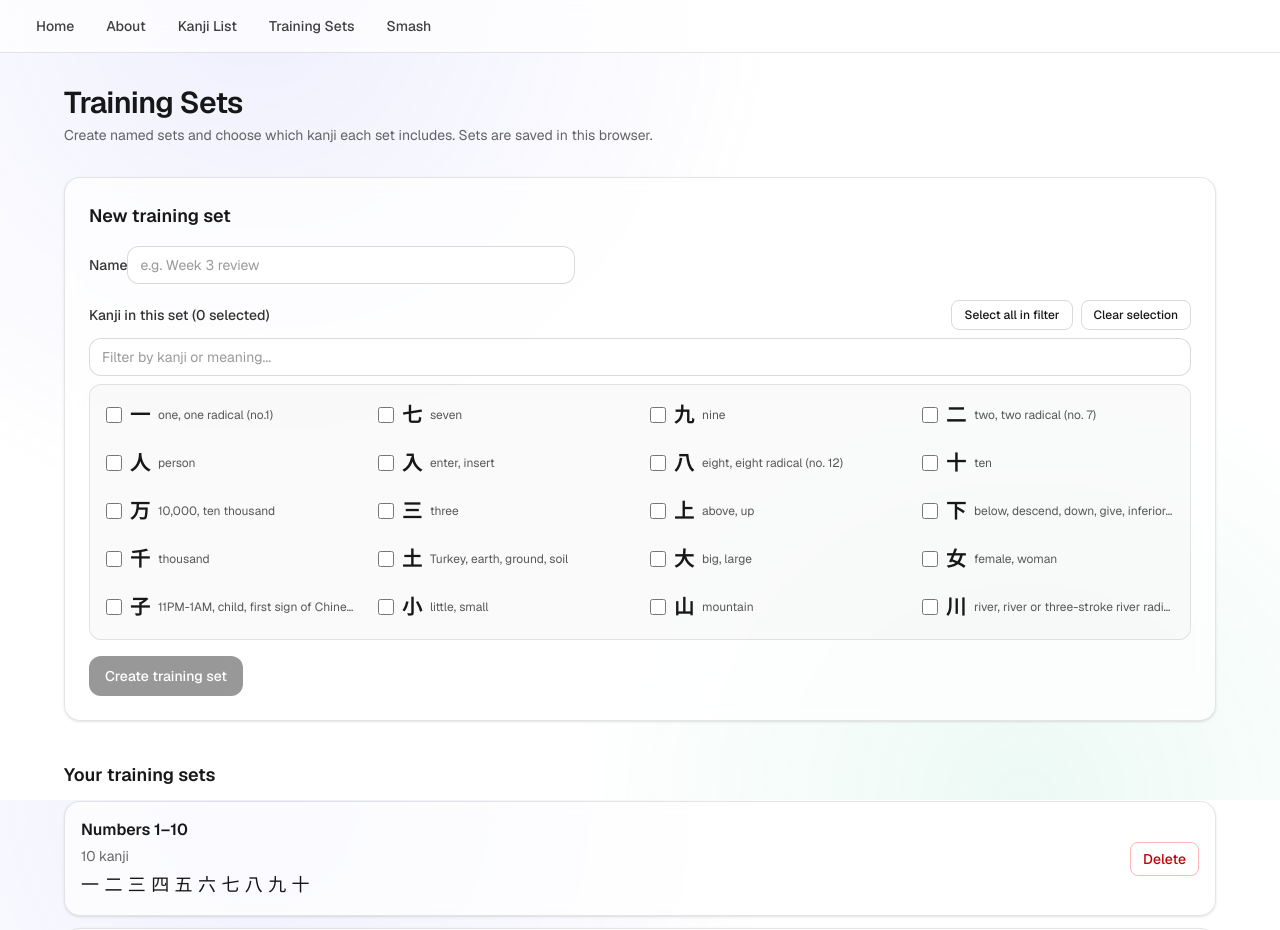
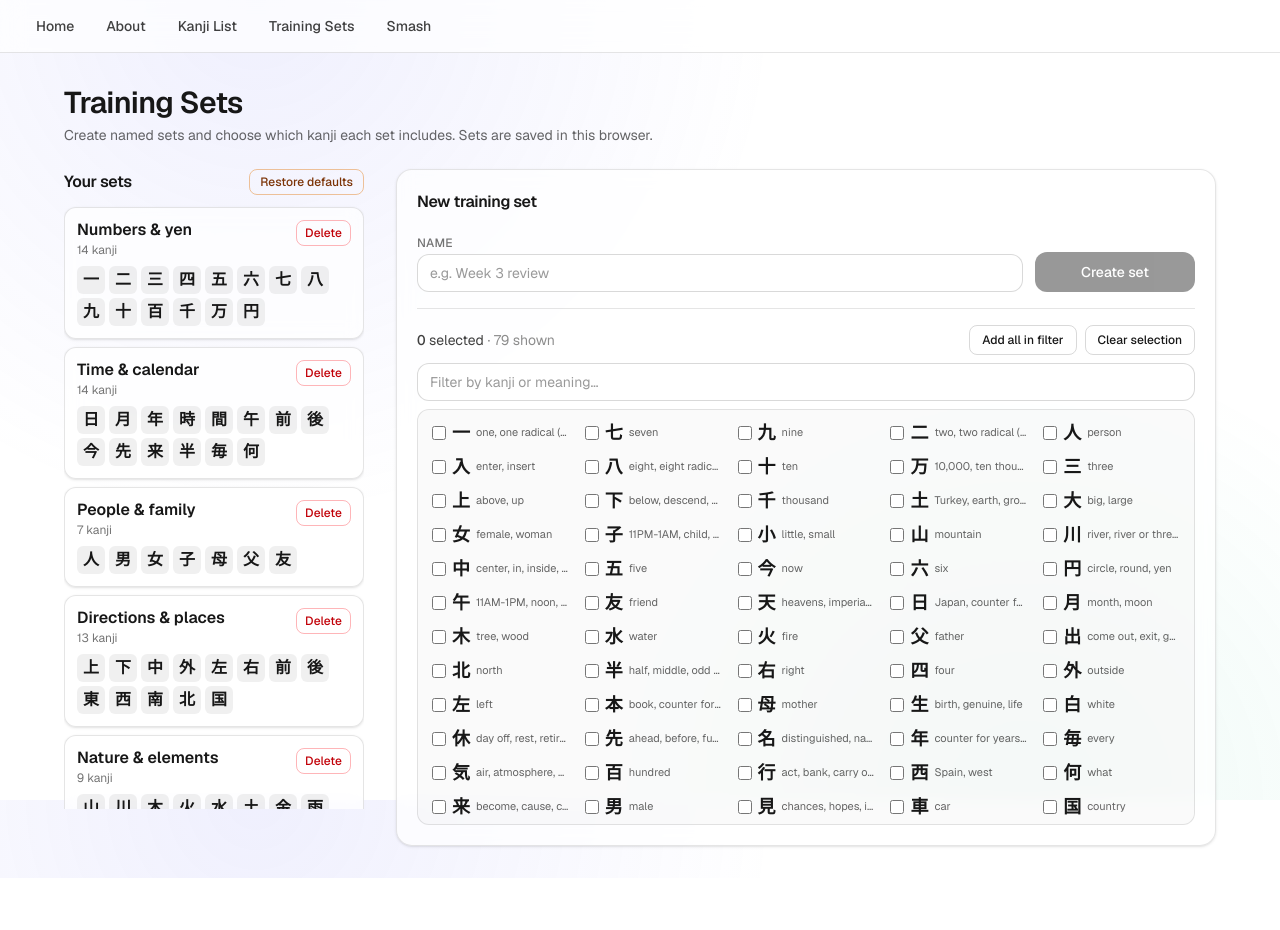
Before and after one commit to merklegroot/smash, a Next.js app: page /training-sets in a window 1280 px wide. Shown: the top 930 px of the page. After the commit the page ends 878 px from the top, so only its background shows below. Built offline with nearby package versions, Linux system fonts and the light colour scheme.

Commit message:
restore default training sets

```diff
--- a/app/training-sets/page.tsx
+++ b/app/training-sets/page.tsx
@@ -2,6 +2,8 @@
 
 import { useCallback, useEffect, useMemo, useState } from "react";
 import type { KanjiApiResponse, KanjiItem } from "@/lib/kanji/types";
+import { DEFAULT_TRAINING_SETS } from "@/lib/training-sets/defaults";
+import { saveSmashPoolPreference } from "@/lib/training-sets/preference";
 import { createTrainingSetId, loadTrainingSets, saveTrainingSets } from "@/lib/training-sets/storage";
 import type { TrainingSet } from "@/lib/training-sets/types";
 
@@ -94,8 +96,24 @@ export default function TrainingSets() {
     persist(sets.filter((s) => s.id !== id));
   };
 
+  const handleRestoreDefaults = () => {
+    if (
+      !window.confirm(
+        "Replace all training sets with the built-in defaults? Your current sets will be removed. If Smash was using a training set, it will switch to the full kanji pool. This cannot be undone.",
+      )
+    ) {
+      return;
+    }
+    const fresh = DEFAULT_TRAINING_SETS.map((s) => ({
+      ...s,
+      kanjiChars: [...s.kanjiChars],
+    }));
+    persist(fresh);
+    saveSmashPoolPreference({ mode: "auto" });
+  };
+
   return (
-    <section className="mx-auto flex w-full max-w-6xl flex-1 flex-col gap-8">
+    <section className="mx-auto flex w-full max-w-6xl flex-1 flex-col gap-6">
       <header className="space-y-1">
         <h1 className="text-3xl font-semibold tracking-tight">Training Sets</h1>
         <p className="text-sm text-black/60 dark:text-white/60">
@@ -116,15 +134,72 @@ export default function TrainingSets() {
       )}
 
       {!isLoadingKanji && !kanjiError && storageReady && (
-        <div className="flex flex-col gap-10">
+        <div className="flex min-h-0 flex-col gap-8 lg:grid lg:grid-cols-[minmax(240px,300px)_minmax(0,1fr)] lg:items-start lg:gap-8">
+          {/* Sidebar: saved sets first on mobile for quick access */}
+          <aside className="order-1 flex min-h-0 flex-col gap-3 lg:sticky lg:top-20 lg:max-h-[min(640px,calc(100vh-6rem))] lg:overflow-y-auto">
+            <div className="flex flex-wrap items-center justify-between gap-2">
+              <h2 className="text-base font-semibold tracking-tight">Your sets</h2>
+              <button
+                type="button"
+                onClick={handleRestoreDefaults}
+                className="rounded-lg border border-amber-600/40 px-2.5 py-1 text-xs font-medium text-amber-900 transition hover:bg-amber-500/15 dark:border-amber-500/45 dark:text-amber-100 dark:hover:bg-amber-500/10"
+              >
+                Restore defaults
+              </button>
+            </div>
+            {sets.length === 0 ? (
+              <p className="rounded-2xl border border-dashed border-black/15 px-4 py-8 text-center text-sm text-black/55 dark:border-white/20 dark:text-white/55">
+                No sets yet. Use the form to create one.
+              </p>
+            ) : (
+              <ul className="flex flex-col gap-2">
+                {sets.map((set) => (
+                  <li
+                    key={set.id}
+                    className="rounded-xl border border-black/10 bg-white/70 p-3 shadow-sm backdrop-blur dark:border-white/10 dark:bg-white/5"
+                  >
+                    <div className="flex items-start justify-between gap-2">
+                      <div className="min-w-0 flex-1">
+                        <p className="font-semibold leading-tight">{set.name}</p>
+                        <p className="mt-0.5 text-xs text-black/55 dark:text-white/55">
+                          {set.kanjiChars.length} kanji
+                        </p>
+                      </div>
+                      <button
+                        type="button"
+                        onClick={() => handleDelete(set.id)}
+                        className="shrink-0 rounded-lg border border-red-500/35 px-2 py-1 text-xs font-medium text-red-700 transition hover:bg-red-500/10 dark:text-red-300 dark:hover:bg-red-500/15"
+                      >
+                        Delete
+                      </button>
+                    </div>
+                    <div className="mt-2 flex flex-wrap gap-1">
+                      {set.kanjiChars.map((c) => (
+                        <span
+                          key={`${set.id}-${c}`}
+                          className="inline-flex min-w-[1.75rem] items-center justify-center rounded-md bg-black/[0.06] px-1.5 py-0.5 text-base font-semibold tabular-nums dark:bg-white/[0.08]"
+                          title={kanji.find((k) => k.kanji === c)?.meaning}
+                        >
+                          {c}
+                        </span>
+                      ))}
+                    </div>
+                  </li>
+                ))}
+              </ul>
+            )}
+          </aside>
+
+          {/* Main: builder */}
           <form
             onSubmit={handleCreate}
-            className="rounded-2xl border border-black/10 bg-white/70 p-6 shadow-sm backdrop-blur dark:border-white/10 dark:bg-white/5"
+            className="order-2 flex min-w-0 flex-col gap-4 rounded-2xl border border-black/10 bg-white/70 p-5 shadow-sm backdrop-blur dark:border-white/10 dark:bg-white/5"
           >
-            <h2 className="mb-4 text-lg font-semibold">New training set</h2>
-            <div className="flex flex-col gap-4">
-              <label className="block space-y-1.5">
-                <span className="text-sm font-medium text-black/80 dark:text-white/80">
+            <h2 className="text-base font-semibold tracking-tight">New training set</h2>
+
+            <div className="flex flex-col gap-3 sm:flex-row sm:items-end sm:gap-3">
+              <label className="block min-w-0 flex-1 space-y-1.5">
+                <span className="text-xs font-medium uppercase tracking-wide text-black/55 dark:text-white/55">
                   Name
                 </span>
                 <input
@@ -132,14 +207,30 @@ export default function TrainingSets() {
                   value={newName}
                   onChange={(e) => setNewName(e.target.value)}
                   placeholder="e.g. Week 3 review"
-                  className="w-full max-w-md rounded-xl border border-black/15 bg-white px-3 py-2 text-sm outline-none ring-black/20 transition placeholder:text-black/40 focus:ring-2 dark:border-white/15 dark:bg-black/40 dark:placeholder:text-white/40 dark:focus:ring-white/30"
+                  className="w-full cursor-text rounded-xl border border-black/15 bg-white px-3 py-2 text-sm outline-none ring-black/20 transition placeholder:text-black/40 focus:ring-2 dark:border-white/15 dark:bg-black/40 dark:placeholder:text-white/40 dark:focus:ring-white/30"
                 />
               </label>
+              <button
+                type="submit"
+                disabled={!newName.trim() || selectedChars.size === 0}
+                className="shrink-0 rounded-xl bg-black px-4 py-2.5 text-sm font-medium text-white transition enabled:hover:bg-black/85 disabled:cursor-not-allowed disabled:opacity-40 dark:bg-white dark:text-black dark:enabled:hover:bg-white/90 sm:min-w-[10rem]"
+              >
+                Create set
+              </button>
+            </div>
 
-              <div className="space-y-2">
-                <div className="flex flex-wrap items-center justify-between gap-2">
-                  <span className="text-sm font-medium text-black/80 dark:text-white/80">
-                    Kanji in this set ({selectedChars.size} selected)
+            <div className="space-y-2 border-t border-black/10 pt-4 dark:border-white/10">
+              <div className="flex flex-col gap-2 sm:flex-row sm:flex-wrap sm:items-center sm:justify-between">
+                <span className="text-sm text-black/75 dark:text-white/75">
+                  <span className="font-medium tabular-nums">{selectedChars.size}</span> selected
+                  {kanji.length > 0 && (
+                    <span className="text-black/45 dark:text-white/45">
+                      {" "}
+                      · {filteredKanji.length === kanji.length
+                        ? `${kanji.length} shown`
+                        : `${filteredKanji.length} match`}
+                    </span>
+                  )}
                 </span>
                 <div className="flex flex-wrap gap-2">
                   <button
@@ -147,7 +238,7 @@ export default function TrainingSets() {
                     onClick={selectAllFiltered}
                     className="rounded-lg border border-black/15 px-3 py-1.5 text-xs font-medium transition hover:bg-black/5 dark:border-white/15 dark:hover:bg-white/10"
                   >
-                      Select all in filter
+                    Add all in filter
                   </button>
                   <button
                     type="button"
@@ -158,28 +249,33 @@ export default function TrainingSets() {
                   </button>
                 </div>
               </div>
+
               <input
                 type="search"
                 value={filter}
                 onChange={(e) => setFilter(e.target.value)}
-                  placeholder="Filter by kanji or meaning..."
-                  className="w-full rounded-xl border border-black/15 bg-white px-3 py-2 text-sm outline-none ring-black/20 transition placeholder:text-black/40 focus:ring-2 dark:border-white/15 dark:bg-black/40 dark:placeholder:text-white/40 dark:focus:ring-white/30"
+                placeholder="Filter by kanji or meaning…"
+                className="w-full cursor-text rounded-xl border border-black/15 bg-white px-3 py-2 text-sm outline-none ring-black/20 transition placeholder:text-black/40 focus:ring-2 dark:border-white/15 dark:bg-black/40 dark:placeholder:text-white/40 dark:focus:ring-white/30"
               />
-                <div className="max-h-64 overflow-y-auto rounded-xl border border-black/10 bg-black/[0.02] p-2 dark:border-white/10 dark:bg-white/[0.02]">
-                  <ul className="grid grid-cols-2 gap-1 sm:grid-cols-3 md:grid-cols-4">
+
+              <div className="max-h-[min(52vh,22rem)] overflow-y-auto rounded-xl border border-black/10 bg-black/[0.02] p-2 dark:border-white/10 dark:bg-white/[0.02] lg:max-h-[min(56vh,26rem)]">
+                <ul className="grid grid-cols-3 gap-1 sm:grid-cols-4 md:grid-cols-5">
                   {filteredKanji.map((item) => {
                     const checked = selectedChars.has(item.kanji);
                     return (
                       <li key={item.kanji}>
-                          <label className="flex cursor-pointer items-center gap-2 rounded-lg px-2 py-2 transition hover:bg-black/5 dark:hover:bg-white/5">
+                        <label
+                          className="flex cursor-pointer items-center gap-1.5 rounded-lg px-1.5 py-1.5 transition hover:bg-black/5 dark:hover:bg-white/5"
+                          title={item.meaning}
+                        >
                           <input
                             type="checkbox"
                             checked={checked}
                             onChange={() => toggleChar(item.kanji)}
-                              className="size-4 shrink-0 rounded border-black/30 accent-black dark:border-white/40 dark:accent-white"
+                            className="size-3.5 shrink-0 rounded border-black/30 accent-black dark:border-white/40 dark:accent-white"
                           />
-                            <span className="text-xl font-semibold">{item.kanji}</span>
-                            <span className="min-w-0 flex-1 truncate text-xs text-black/65 dark:text-white/65">
+                          <span className="text-lg font-semibold leading-none">{item.kanji}</span>
+                          <span className="hidden min-w-0 flex-1 truncate text-[11px] leading-tight text-black/60 md:inline dark:text-white/60">
                             {item.meaning}
                           </span>
                         </label>
@@ -188,59 +284,13 @@ export default function TrainingSets() {
                   })}
                 </ul>
                 {filteredKanji.length === 0 && (
-                    <p className="px-2 py-6 text-center text-sm text-black/50 dark:text-white/50">
+                  <p className="px-2 py-8 text-center text-sm text-black/50 dark:text-white/50">
                     No kanji match your filter.
                   </p>
                 )}
               </div>
             </div>
-
-              <div>
-                <button
-                  type="submit"
-                  disabled={!newName.trim() || selectedChars.size === 0}
-                  className="rounded-xl bg-black px-4 py-2.5 text-sm font-medium text-white transition enabled:hover:bg-black/85 disabled:cursor-not-allowed disabled:opacity-40 dark:bg-white dark:text-black dark:enabled:hover:bg-white/90"
-                >
-                  Create training set
-                </button>
-              </div>
-            </div>
           </form>
-
-          <div>
-            <h2 className="mb-3 text-lg font-semibold">Your training sets</h2>
-            {sets.length === 0 ? (
-              <p className="rounded-2xl border border-dashed border-black/15 px-4 py-10 text-center text-sm text-black/55 dark:border-white/20 dark:text-white/55">
-                No training sets yet. Create one above.
-              </p>
-            ) : (
-              <ul className="space-y-3">
-                {sets.map((set) => (
-                  <li
-                    key={set.id}
-                    className="flex flex-col gap-3 rounded-2xl border border-black/10 bg-white/70 p-4 shadow-sm backdrop-blur sm:flex-row sm:items-center sm:justify-between dark:border-white/10 dark:bg-white/5"
-                  >
-                    <div className="min-w-0 space-y-1">
-                      <p className="font-semibold">{set.name}</p>
-                      <p className="text-sm text-black/60 dark:text-white/60">
-                        {set.kanjiChars.length} kanji
-                      </p>
-                      <p className="break-all text-lg leading-relaxed tracking-wide">
-                        {set.kanjiChars.join(" ")}
-                      </p>
-                    </div>
-                    <button
-                      type="button"
-                      onClick={() => handleDelete(set.id)}
-                      className="shrink-0 self-start rounded-lg border border-red-500/35 px-3 py-1.5 text-sm font-medium text-red-700 transition hover:bg-red-500/10 dark:text-red-300 dark:hover:bg-red-500/15 sm:self-center"
-                    >
-                      Delete
-                    </button>
-                  </li>
-                ))}
-              </ul>
-            )}
-          </div>
         </div>
       )}
     </section>
--- a/lib/training-sets/defaults.ts
+++ b/lib/training-sets/defaults.ts
@@ -1,23 +1,87 @@
 import type { TrainingSet } from "./types";
 
-/** Seeded when localStorage has no training sets yet (`smash-training-sets` missing). */
+/**
+ * Seeded when localStorage has no training sets yet (`smash-training-sets` missing).
+ *
+ * Themed after a common N5 study breakdown. Each set only includes characters that
+ * exist in `data/kanji.json` (this app’s N5 list). Omitted: body parts, 分/週/店/駅/道,
+ * several nature/adjective/school characters not in the deck, and the “look-alike”
+ * set (not enough of those kanji in data). Meanings in the source list are for study
+ * reference; the app stores kanji only.
+ */
 export const DEFAULT_TRAINING_SETS: TrainingSet[] = [
   {
-    id: "b2c3d4e5-f6a7-4890-bcde-f10203040506",
-    name: "Numbers 1–10",
-    kanjiChars: ["一", "二", "三", "四", "五", "六", "七", "八", "九", "十"],
-    createdAt: "2026-01-01T12:00:00.000Z",
+    id: "a1000001-0000-4000-8000-000000000001",
+    name: "Numbers & yen",
+    kanjiChars: ["一", "二", "三", "四", "五", "六", "七", "八", "九", "十", "百", "千", "万", "円"],
+    createdAt: "2026-02-01T10:00:00.000Z",
   },
   {
-    id: "c3d4e5f6-a7b8-4901-cdef-102030405061",
-    name: "Sun → Saturn row",
-    kanjiChars: ["日", "月", "火", "水", "木", "金", "土"],
-    createdAt: "2026-01-01T12:00:00.000Z",
+    id: "a1000001-0000-4000-8000-000000000002",
+    name: "Time & calendar",
+    kanjiChars: ["日", "月", "年", "時", "間", "午", "前", "後", "今", "先", "来", "半", "毎", "何"],
+    createdAt: "2026-02-01T10:00:01.000Z",
   },
   {
-    id: "d4e5f6a7-b8c9-4012-def0-203040506172",
-    name: "Starter mix",
-    kanjiChars: ["人", "大", "小", "国", "日", "本", "学", "校", "見", "行", "休"],
-    createdAt: "2026-01-01T12:00:00.000Z",
+    id: "a1000001-0000-4000-8000-000000000003",
+    name: "People & family",
+    kanjiChars: ["人", "男", "女", "子", "母", "父", "友"],
+    createdAt: "2026-02-01T10:00:02.000Z",
+  },
+  {
+    id: "a1000001-0000-4000-8000-000000000004",
+    name: "Directions & places",
+    kanjiChars: ["上", "下", "中", "外", "左", "右", "前", "後", "東", "西", "南", "北", "国"],
+    createdAt: "2026-02-01T10:00:03.000Z",
+  },
+  {
+    id: "a1000001-0000-4000-8000-000000000005",
+    name: "Nature & elements",
+    kanjiChars: ["山", "川", "木", "火", "水", "土", "金", "雨", "天"],
+    createdAt: "2026-02-01T10:00:04.000Z",
+  },
+  {
+    id: "a1000001-0000-4000-8000-000000000006",
+    name: "Size & color",
+    kanjiChars: ["大", "小", "高", "長", "白"],
+    createdAt: "2026-02-01T10:00:05.000Z",
+  },
+  {
+    id: "a1000001-0000-4000-8000-000000000007",
+    name: "Common actions",
+    kanjiChars: ["見", "聞", "食", "行", "来", "出", "入", "休"],
+    createdAt: "2026-02-01T10:00:06.000Z",
+  },
+  {
+    id: "a1000001-0000-4000-8000-000000000008",
+    name: "School & language",
+    kanjiChars: ["学", "校", "生", "本", "語"],
+    createdAt: "2026-02-01T10:00:07.000Z",
+  },
+  {
+    id: "a1000001-0000-4000-8000-000000000009",
+    name: "Core sampler",
+    kanjiChars: [
+      "一",
+      "二",
+      "三",
+      "四",
+      "五",
+      "六",
+      "七",
+      "八",
+      "九",
+      "十",
+      "日",
+      "月",
+      "年",
+      "時",
+      "人",
+      "上",
+      "下",
+      "山",
+      "小",
+    ],
+    createdAt: "2026-02-01T10:00:08.000Z",
   },
 ];
```
Lines whose indentation alone changed are shown as unchanged.
